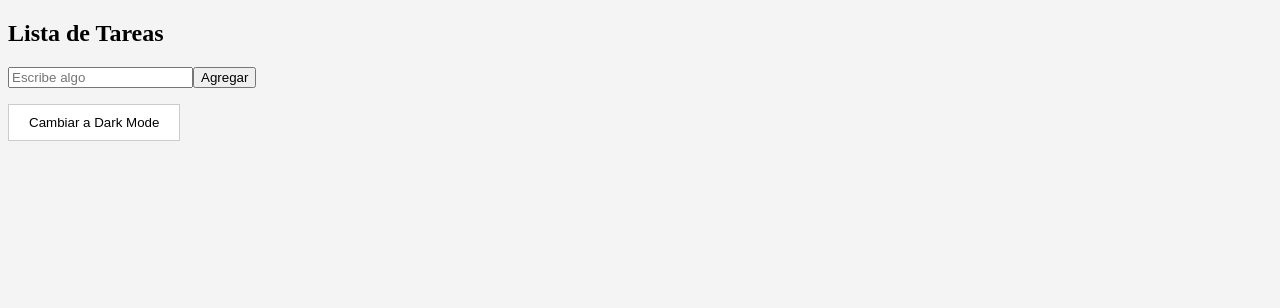
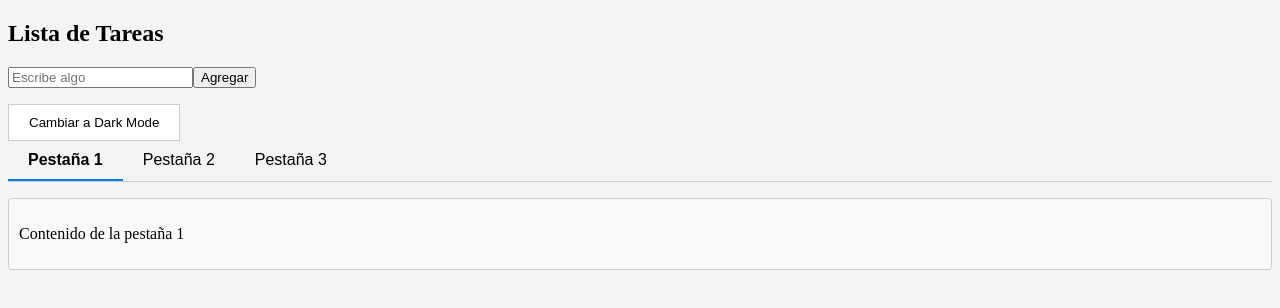
Before and after one commit to Antonio-GC/taskList, a React (Vite) app: page / in a window 1280 px wide. Shown: the top 308 px of the page. Built offline with nearby package versions, Linux system fonts and the light colour scheme.

Commit message:
Add Tabs component

```diff
--- a/src/App.jsx
+++ b/src/App.jsx
@@ -2,6 +2,7 @@ import { useState, useEffect } from 'react'
 import ListComponent from './components/ListComponents'
 import ThemeToggleButton from './components/ThemeToggleButton';
 import { useTheme } from './context/ThemeContext';
+import Tabs from './atoms/Tab';
 
 function App() {
 
@@ -16,6 +17,17 @@ function App() {
     <>
       <ListComponent/>
       <ThemeToggleButton/>
+      <Tabs>
+        <Tabs.Tab label="Pestaña 1">
+          <p>Contenido de la pestaña 1</p>
+        </Tabs.Tab>
+        <Tabs.Tab label="Pestaña 2">
+          <p>Contenido de la pestaña 2</p>
+        </Tabs.Tab>
+        <Tabs.Tab label="Pestaña 3">
+          <p>Contenido de la pestaña 3</p>
+        </Tabs.Tab>
+      </Tabs>
     </>
   )
 }
--- /dev/null
+++ b/src/atoms/Tab/index.jsx
@@ -0,0 +1,53 @@
+import React, { useState } from 'react';
+import PropTypes from 'prop-types';
+import "./style.css"
+
+const Tabs = ({ children }) => {
+  const [activeTab, setActiveTab] = useState(0);
+
+  const handleTabClick = (index) => {
+    setActiveTab(index);
+  };
+
+  return (
+    <div>
+      {/* Contenedor de las pestañas */}
+      <div className="tabs-header">
+        {React.Children.map(children, (child, index) => (
+          <button
+            key={index}
+            className={`tab-button ${index === activeTab ? 'active' : ''}`}
+            onClick={() => handleTabClick(index)}
+          >
+            {child.props.label}
+          </button>
+        ))}
+      </div>
+
+      {/* Contenido de la pestaña activa */}
+      <div className="tabs-content">
+        {React.Children.map(children, (child, index) => {
+          if (index === activeTab) return child;
+          return null;
+        })}
+      </div>
+    </div>
+  );
+};
+
+Tabs.propTypes = {
+  children: PropTypes.node.isRequired,
+};
+
+// Componente de Tab Individual
+const Tab = ({ children }) => {
+  return <div>{children}</div>;
+};
+
+Tab.propTypes = {
+  children: PropTypes.node.isRequired,
+};
+
+// Exportar ambos componentes
+Tabs.Tab = Tab; // Asociar Tab como propiedad de Tabs
+export default Tabs;
--- /dev/null
+++ b/src/atoms/Tab/style.css
@@ -0,0 +1,32 @@
+.tabs-header {
+    display: flex;
+    border-bottom: 1px solid #ccc;
+    margin-bottom: 1rem;
+  }
+
+  .tab-button {
+    padding: 10px 20px;
+    cursor: pointer;
+    background-color: transparent;
+    border: none;
+    outline: none;
+    font-size: 16px;
+    border-bottom: 2px solid transparent;
+    transition: border-bottom 0.3s ease;
+  }
+
+  .tab-button:hover {
+    border-bottom: 2px solid #007bff;
+  }
+
+  .tab-button.active {
+    border-bottom: 2px solid #007bff;
+    font-weight: bold;
+  }
+
+  .tabs-content {
+    padding: 10px;
+    background-color: #f9f9f9;
+    border: 1px solid #ccc;
+    border-radius: 4px;
+  }
```
